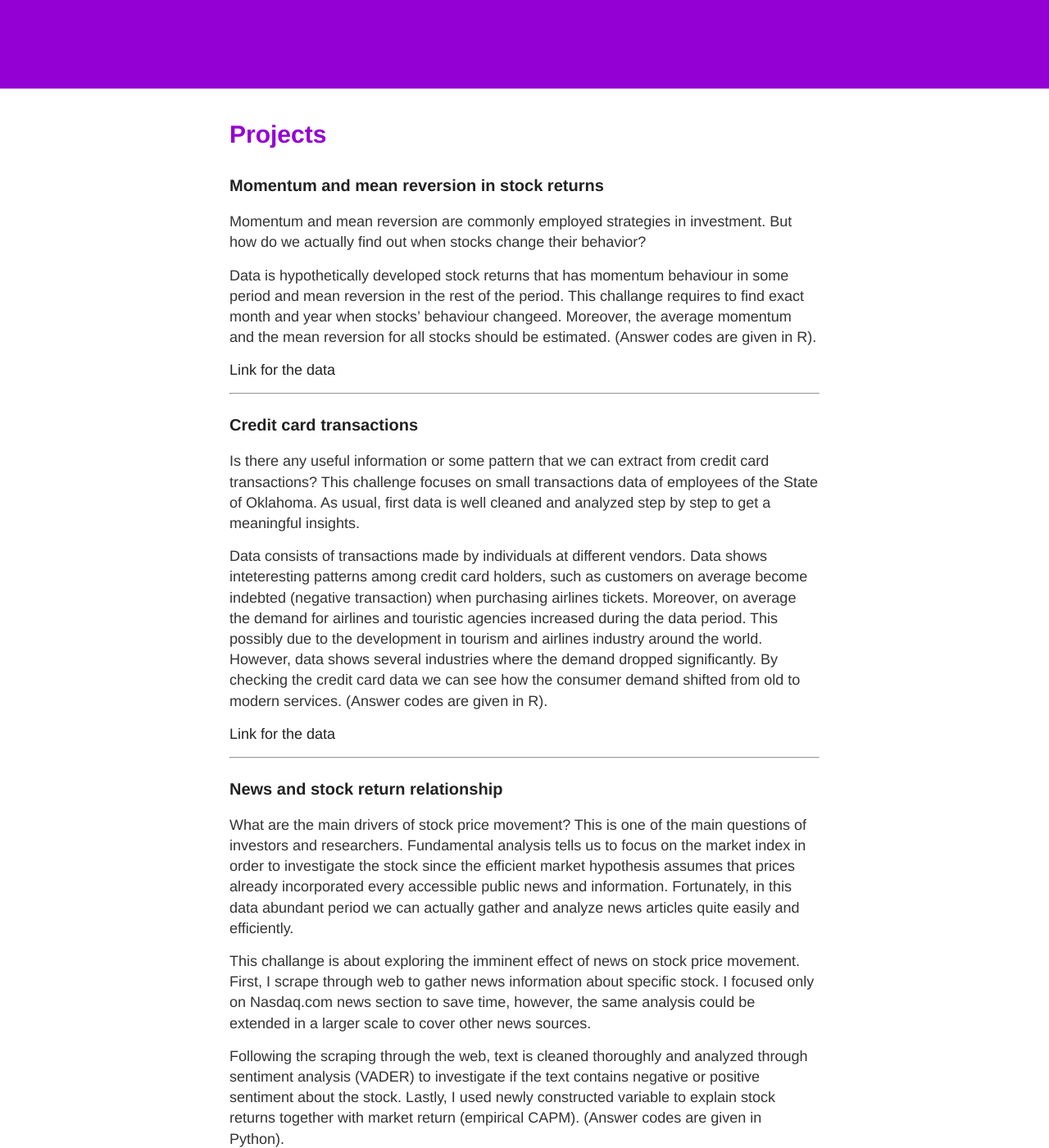
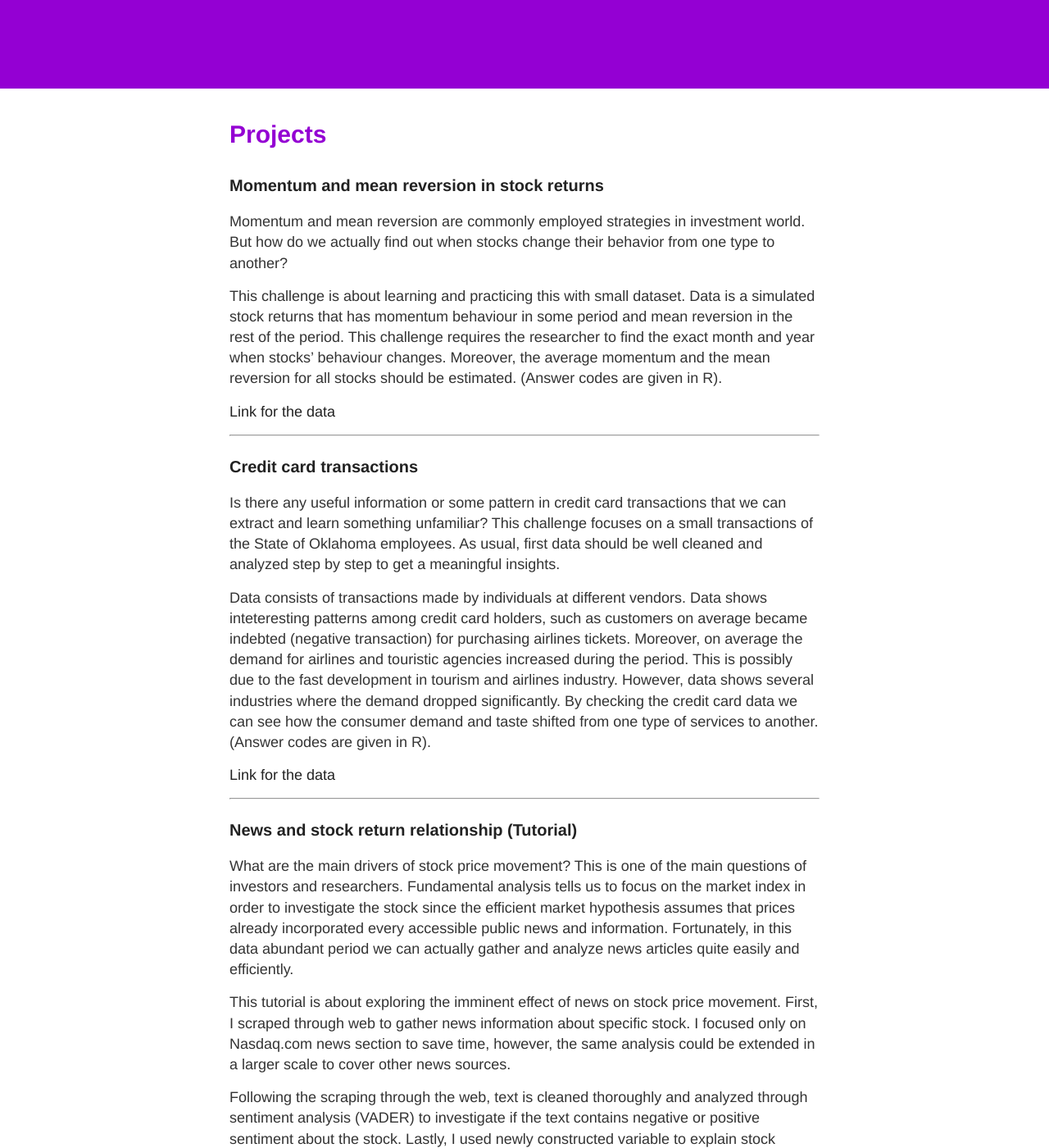
Before and after one commit to navruzbek1992/data_challenge, a Jekyll site: the page built from projects.md, in a window 1280 px wide and 1400 px high, scrolled down 535 px. Shown: the whole window at 82% size. Built offline with Jekyll 4.4.1, drawn with Linux system fonts in a browser that asks for light colours; nearby versions of some CDN libraries.

Commit message:
Update projects.md

```diff
--- a/projects.md
+++ b/projects.md
@@ -6,9 +6,9 @@ permalink: /projects/
 
 ### [Momentum and mean reversion in stock returns](/projects/project1.nb.html)
 
-Momentum and mean reversion are commonly employed strategies in investment. But how do we actually find out when stocks change their behavior?
+Momentum and mean reversion are commonly employed strategies in investment world. But how do we actually find out when stocks change their behavior from one type to another?
 
-Data is hypothetically developed stock returns that has momentum behaviour in some period and mean reversion in the rest of the period. This challange requires to find exact month and year when stocks' behaviour changeed. Moreover, the average momentum and the mean reversion for all stocks should be estimated. (Answer codes are given in R).
+This challenge is about learning and practicing this with small dataset. Data is a simulated stock returns that has momentum behaviour in some period and mean reversion in the rest of the period. This challenge requires the researcher to find the exact month and year when stocks' behaviour changes. Moreover, the average momentum and the mean reversion for all stocks should be estimated. (Answer codes are given in R).
 
 [Link for the data](https://navruzbek1992.github.io/stock-return-analysis/returns_20181228.csv)
 
@@ -16,19 +16,19 @@ Data is hypothetically developed stock returns that has momentum behaviour in so
 
 ### [Credit card transactions](/projects/project2.nb.html)
 
-Is there any useful information or some pattern that we can extract from credit card transactions? This challenge focuses on small transactions data of employees of the State of Oklahoma. As usual, first data is well cleaned and analyzed step by step to get a meaningful insights.
+Is there any useful information or some pattern in credit card transactions that we can extract and learn something unfamiliar? This challenge focuses on a small transactions of the State of Oklahoma employees. As usual, first data should be well cleaned and analyzed step by step to get a meaningful insights.
 
-Data consists of transactions made by individuals at different vendors. Data shows inteteresting patterns among credit card holders, such as customers on average become indebted (negative transaction) when purchasing airlines tickets. Moreover, on average the demand for airlines and touristic agencies increased during the data period. This possibly due to the development in tourism and airlines industry around the world. However, data shows several industries where the demand dropped significantly. By checking the credit card data we can see how the consumer demand shifted from old to modern services. (Answer codes are given in R).
+Data consists of transactions made by individuals at different vendors. Data shows inteteresting patterns among credit card holders, such as customers on average became indebted (negative transaction) for purchasing airlines tickets. Moreover, on average the demand for airlines and touristic agencies increased during the period. This is possibly due to the fast development in tourism and airlines industry. However, data shows several industries where the demand dropped significantly. By checking the credit card data we can see how the consumer demand and taste shifted from one type of services to another. (Answer codes are given in R).
 
 [Link for the data](https://navruzbek1992.github.io/stock-return-analysis/res_purchase_2014.csv)
 
 ***
 
-### [News and stock return relationship](/projects/news_and_boeing_stocks.html)
+### [News and stock return relationship (Tutorial)](/projects/news_and_boeing_stocks.html)
 
 What are the main drivers of stock price movement? This is one of the main questions of investors and researchers. Fundamental analysis tells us to focus on the market index in order to investigate the stock since the efficient market hypothesis assumes that prices already incorporated every accessible public news and information. Fortunately, in this data abundant period we can actually gather and analyze news articles quite easily and efficiently.
 
-This challange is about exploring the imminent effect of news on stock price movement. First, I scrape through web to gather news information about specific stock. I focused only on Nasdaq.com news section to save time, however, the same analysis could be extended in a larger scale to cover other news sources.
+This tutorial is about exploring the imminent effect of news on stock price movement. First, I scraped through web to gather news information about specific stock. I focused only on Nasdaq.com news section to save time, however, the same analysis could be extended in a larger scale to cover other news sources.
 
 Following the scraping through the web, text is cleaned thoroughly and analyzed through sentiment analysis (VADER) to investigate if the text contains negative or positive sentiment about the stock. Lastly, I used newly constructed variable to explain stock returns together with market return (empirical CAPM). (Answer codes are given in Python).
 
```
